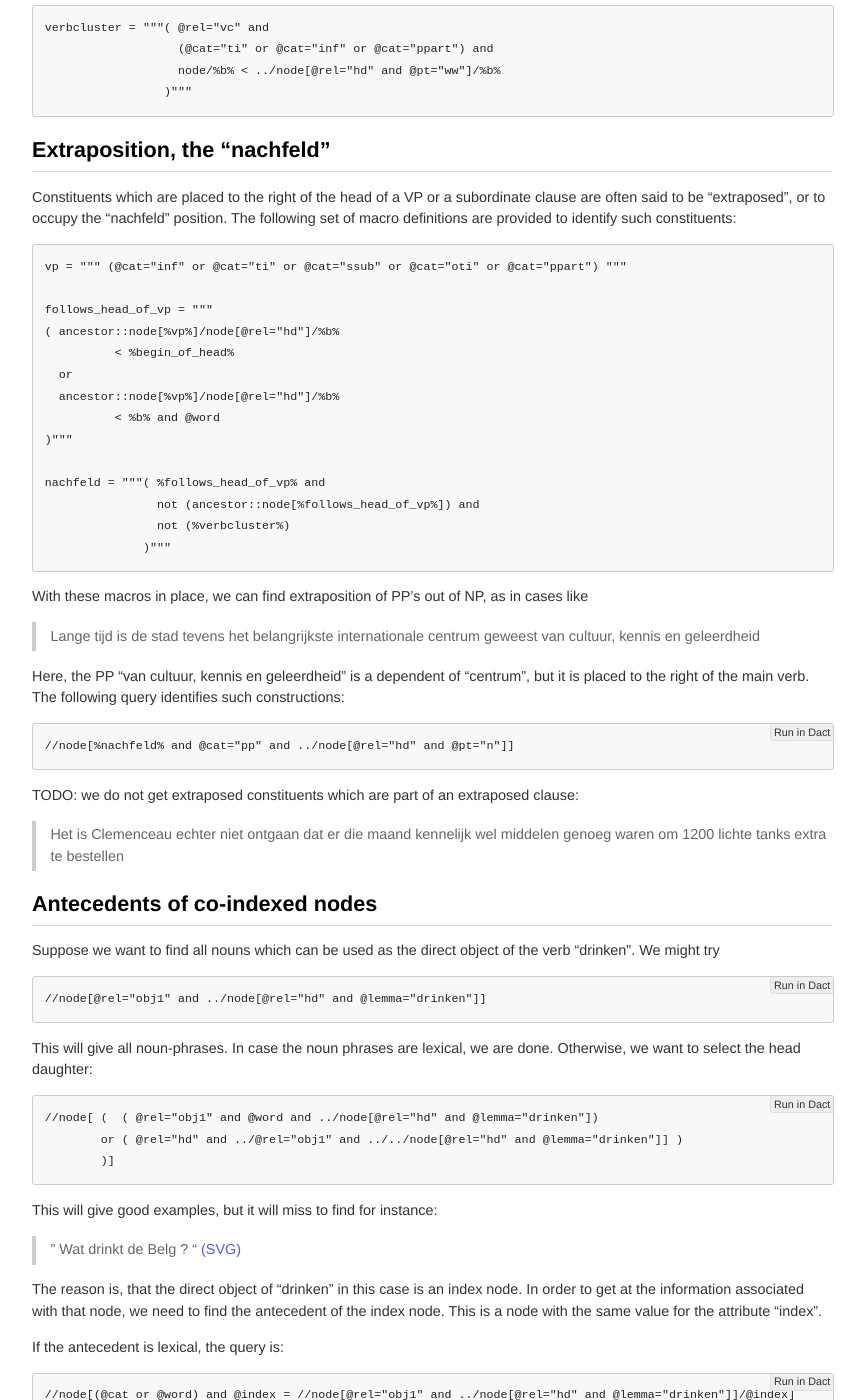
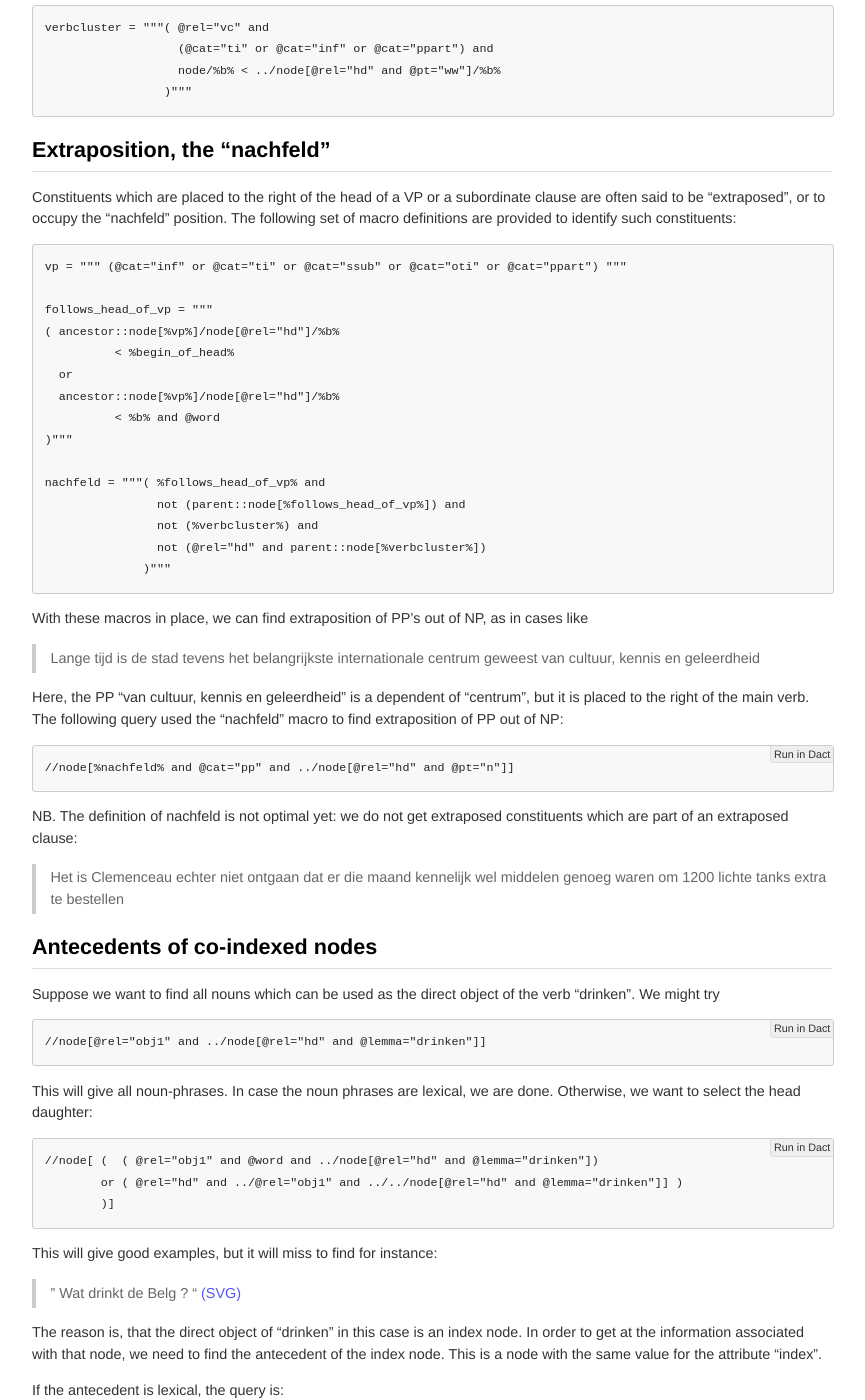
Before and after one commit to rug-compling/dact, a Jekyll site: the page built from cookbook/index.md, in a window 1280 px wide and 1400 px high, scrolled down 5045 px. Shown: the whole window, without its empty margins (208-1073 px from the left). Built offline with Jekyll 4.4.1, drawn with Linux system fonts in a browser that asks for light colours.

Commit message:
Update cookbook/index.md
extraposition

```diff
--- a/cookbook/index.md
+++ b/cookbook/index.md
@@ -257,8 +257,9 @@ macro definitions are provided to identify such constituents:
     )"""
 
     nachfeld = """( %follows_head_of_vp% and
-                    not (ancestor::node[%follows_head_of_vp%]) and
-                    not (%verbcluster%)
+                    not (parent::node[%follows_head_of_vp%]) and
+                    not (%verbcluster%) and
+                    not (@rel="hd" and parent::node[%verbcluster%])
                   )"""
 
 With these macros in place, we can find extraposition of PP's out of NP, as in cases like
@@ -266,11 +267,12 @@ With these macros in place, we can find extraposition of PP's out of NP, as in c
 >  Lange tijd is de stad tevens het belangrijkste internationale centrum geweest van cultuur, kennis en geleerdheid
 
 Here, the PP "van cultuur, kennis en geleerdheid" is a dependent of "centrum", but it is placed to the
-right of the main verb. The following query identifies such constructions:
+right of the main verb. The following query used the "nachfeld" macro to find extraposition of PP out of NP:
 
     //node[%nachfeld% and @cat="pp" and ../node[@rel="hd" and @pt="n"]]
 
-TODO: we do not get extraposed constituents which are part of an extraposed clause:
+NB.  The definition of nachfeld is not optimal yet: we do not get extraposed constituents which are part of
+an extraposed clause:
 
 > Het is Clemenceau echter niet ontgaan dat er die maand kennelijk wel middelen genoeg waren om 1200 lichte tanks extra te bestellen
 
```
